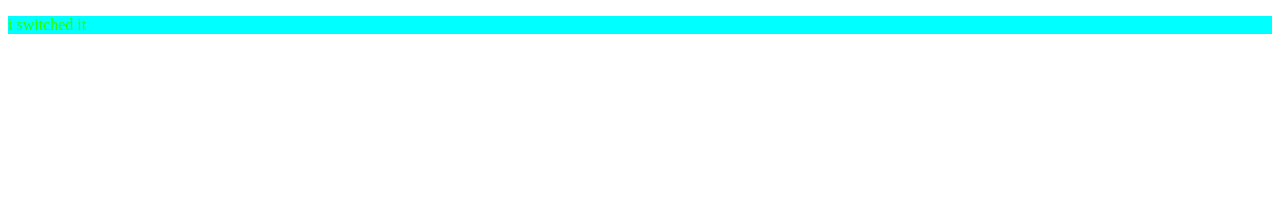
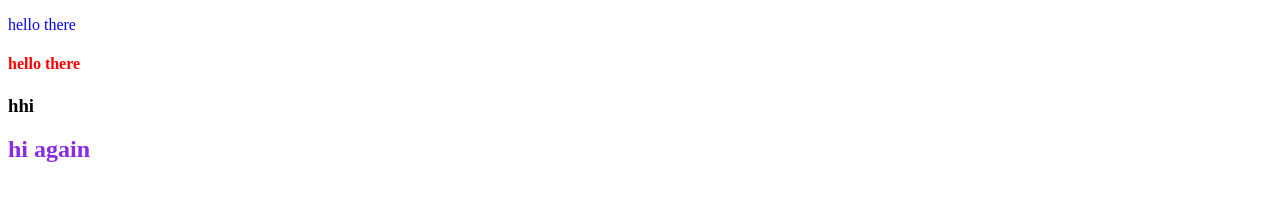
Before and after one commit to achref-sgr/myproject, a plain HTML site: page index.html in a window 1280 px wide. Drawn offline with Linux system fonts and the light colour scheme.

Commit message:
again and again

```diff
--- a/index.html
+++ b/index.html
@@ -9,7 +9,10 @@
 <body>
 
 
-    <p>i switched it</p>
+    <p>hello there</p>
+    <h4>hello there</h4>
+    <h3>hhi</h3>
+    <h2>hi again</h2>
 
 </body>
 </html>
--- a/style.css
+++ b/style.css
@@ -1,4 +1,13 @@
 p{
-    color: rgb(38, 255, 0);
-    background-color: aqua;
+    color: blue;
 }
+h4{
+    color: red;
+}
+h3{
+    color: black;
+}
+
+h2{
+    color: blueviolet;
+}
```
